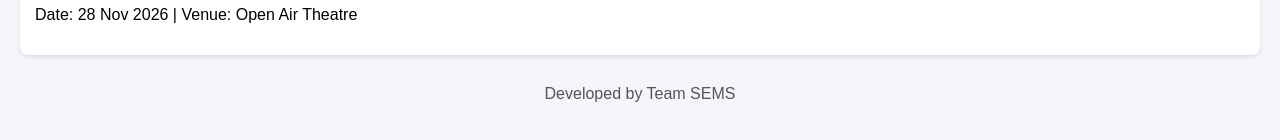
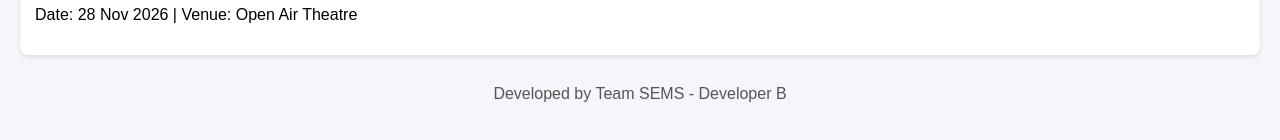
Before and after one commit to aksharganji23/Student-Event-Management-System, a plain HTML site: page index.html in a window 1280 px wide. Shown: the part 528-668 px from the top of the page. Drawn offline with Linux system fonts and the light colour scheme.

Commit message:
Developer B updates footer

```diff
--- a/index.html
+++ b/index.html
@@ -15,6 +15,6 @@
   <div class="event"><h3>Tech Fest</h3><p>Date: 15 Nov 2026 | Venue: Main Auditorium</p></div>
   <div class="event"><h3>Coding Contest</h3><p>Date: 20 Nov 2026 | Venue: Lab 3</p></div>
   <div class="event"><h3>Cultural Night</h3><p>Date: 28 Nov 2026 | Venue: Open Air Theatre</p></div>
-  <footer>Developed by Team SEMS</footer>
+  <footer>Developed by Team SEMS - Developer B</footer>
 </body>
 </html>
```
